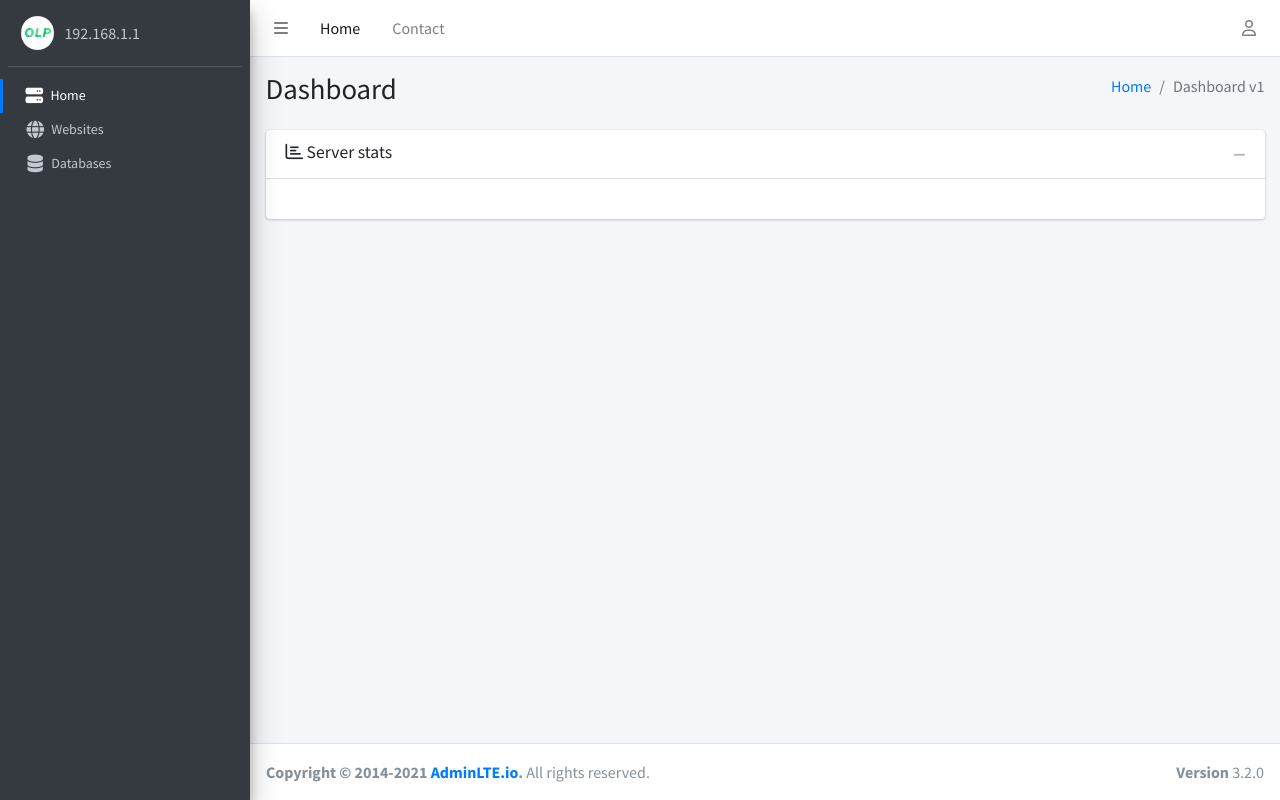
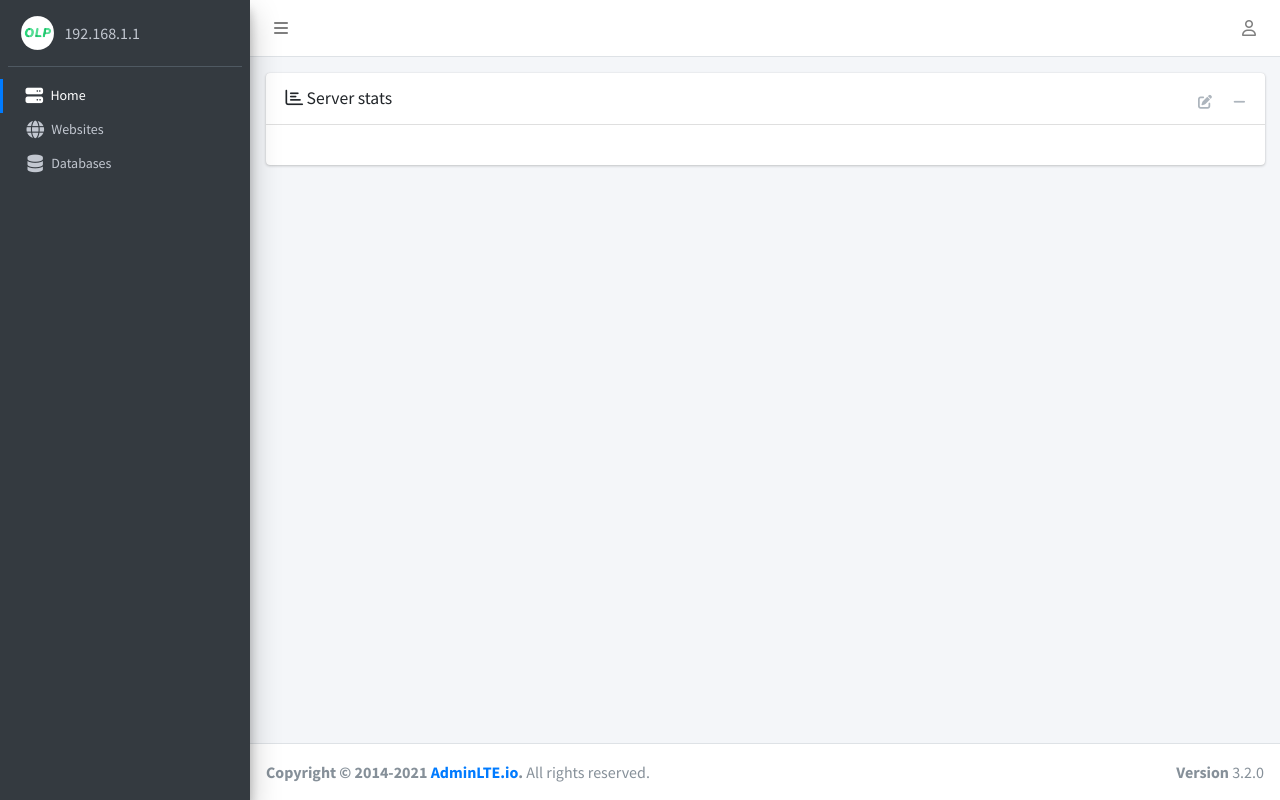
Before and after one commit to ToxesFoxes/OpenLinuxPanel, a Django app: page / in a window 1280 px wide. Run offline with Django 4.2, Linux system fonts and the light colour scheme; some libraries are stand-ins or nearby versions.

Commit message:
Обновление Редактор статистики

```diff
--- /dev/null
+++ b/app/adminlte/static/adminlte/css/additions.css
@@ -0,0 +1,3 @@
+.card-dummy-outline.card-outline {
+	border-top: 3px solid transparent;
+}
--- a/app/adminlte/templates/adminlte/skeleton.html
+++ b/app/adminlte/templates/adminlte/skeleton.html
@@ -14,6 +14,8 @@
   <title>{% block title %}{% block page_title %}{% endblock page_title %} | {% block site_title %}{{ config.ADMINLTE_SITE_TITLE }}{% endblock site_title %}{% endblock title %}</title>
   {% block styles %}
     <link type="image/x-icon" rel="shortcut icon" href="{% static 'adminlte/favicon.ico' %}">
+    <!-- Custom Additions -->
+    <link rel="stylesheet" href="{% static 'adminlte/css/additions.css' %}">
     <!-- Google Font: Source Sans Pro -->
     <link rel="stylesheet" href="https://fonts.googleapis.com/css?family=Source+Sans+Pro:300,400,400i,700">
     <!-- Font Awesome -->
--- a/app/dashboard/static/dashboard/js/index.js
+++ b/app/dashboard/static/dashboard/js/index.js
@@ -37,14 +37,13 @@
 				}
 			})
 		},
-	})
-	// create .system-stat elements from /system-stats/order/
+	}).sortable("disable")
 	$.ajax({
 		url: '/api/system-stats/order/',
 		type: 'GET',
 		beforeSend: function (xhr) {
 			xhr.setRequestHeader('X-CSRFToken', Cookies.get('csrftoken'))
-  		},
+		},
 		success: function (data) {
 			console.log(data)
 			data.forEach(function (e) {
@@ -66,4 +65,20 @@
 			})
 		}
 	})
+
+	const editSysStatsCardBtn = $(".card.system-stats-card button[data-card-widget='edit']")
+	editSysStatsCardBtn.click(function () {
+		systemStats.edit = !systemStats.edit
+		if (systemStats.edit) {
+			editSysStatsCardBtn.find('i').removeClass('fa-pen-to-square').addClass('fa-save')
+			$(".card.system-stats-card").addClass('card-primary')
+		} else {
+			$(".card.system-stats-card").addClass('card-success')
+			setTimeout(function () {
+				editSysStatsCardBtn.find('i').addClass('fa-pen-to-square').removeClass('fa-save')
+				$(".card.system-stats-card").removeClass('card-success card-primary')
+			}, 1000)
+		}
+		$(".system-stats").sortable(systemStats.edit ? "enable" : "disable")
+	})
 })
--- a/app/dashboard/templates/dashboard/index.html
+++ b/app/dashboard/templates/dashboard/index.html
@@ -7,7 +7,6 @@
 {% block page_title %}
 Dashboard
 {% endblock page_title %}
-
 {% block main %}
 <div class="wrapper">
   <!-- Preloader -->
@@ -21,12 +20,6 @@
     <ul class="navbar-nav">
       <li class="nav-item">
         <a class="nav-link" data-widget="pushmenu" href="#" role="button"><i class="fas fa-bars"></i></a>
-      </li>
-      <li class="nav-item d-sm-inline-block">
-        <a href="#" class="nav-link active">Home</a>
-      </li>
-      <li class="nav-item d-sm-inline-block">
-        <a href="#" class="nav-link">Contact</a>
       </li>
     </ul>
 
@@ -98,29 +91,13 @@
 
   <!-- Content Wrapper. Contains page content -->
   <div class="content-wrapper">
-    <!-- Content Header (Page header) -->
-    <div class="content-header">
-      <div class="container-fluid">
-        <div class="row mb-2">
-          <div class="col-sm-6">
-            <h1 class="m-0">Dashboard</h1>
-          </div>
-          <div class="col-sm-6">
-            <ol class="breadcrumb float-sm-right">
-              <li class="breadcrumb-item"><a href="#">Home</a></li>
-              <li class="breadcrumb-item active">Dashboard v1</li>
-            </ol>
-          </div>
-        </div>
-      </div>
-    </div>
     <!-- Main content -->
-    <section class="content">
+    <section class="content py-3">
       <div class="container-fluid">
         <div class="row">
           <div class="col-12">
             <!-- jQuery Knob -->
-            <div class="card">
+            <div class="card-dummy-outline card system-stats-card card-outline">
               <div class="card-header">
                 <h3 class="card-title">
                   <i class="far fa-chart-bar"></i>
@@ -128,6 +105,9 @@
                 </h3>
 
                 <div class="card-tools">
+                  <button type="button" class="btn btn-tool" data-card-widget="edit">
+                    <i class="fas fa-pen-to-square"></i>
+                  </button>
                   <button type="button" class="btn btn-tool" data-card-widget="collapse">
                     <i class="fas fa-minus"></i>
                   </button>
```
